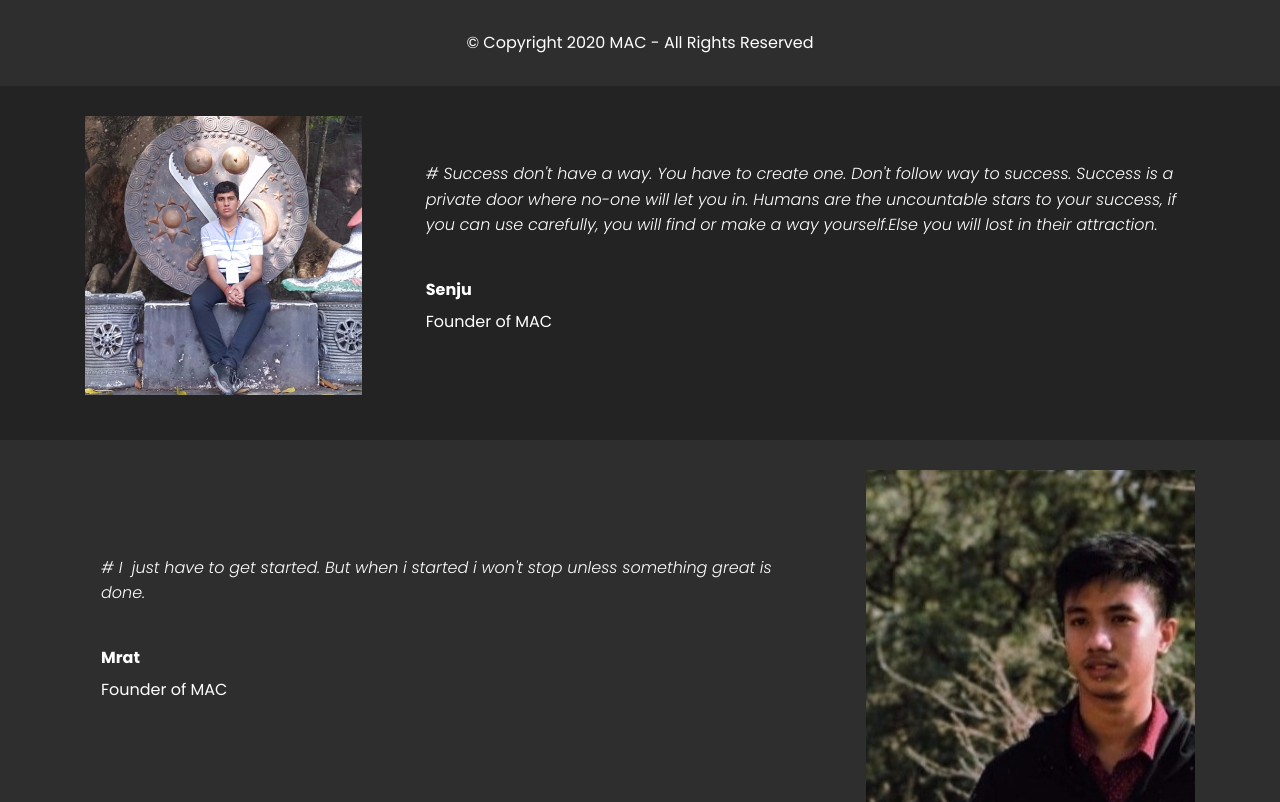
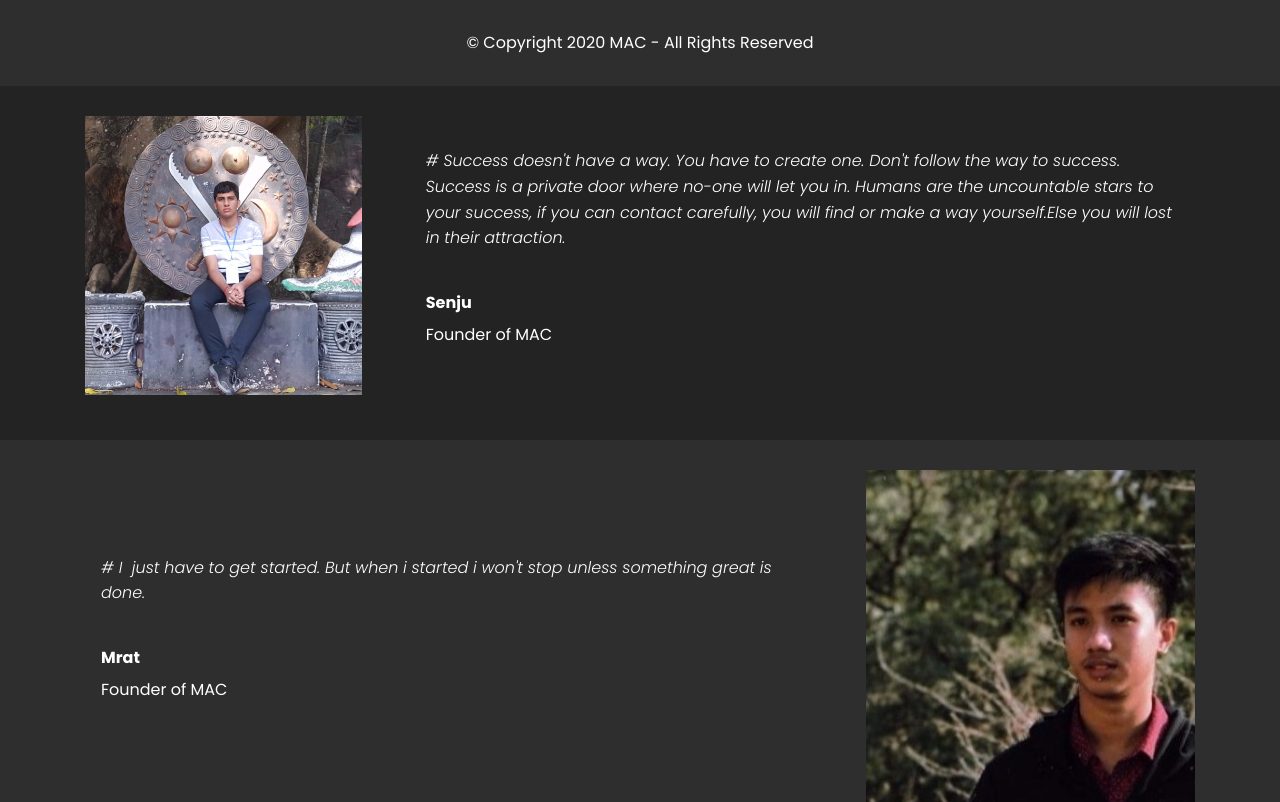
Before and after one commit to MyathtutKYaw/Web-MAC, a plain HTML site: page page1.html in a window 1280 px wide. Drawn offline with Linux system fonts and the light colour scheme.

Commit message:
Hello text edited

```diff
--- a/page1.html
+++ b/page1.html
@@ -52,7 +52,7 @@
               <img src="assets/images/20180420-145441.jpeg" alt="" title="">
             </div>
             <div class="media-content px-3 align-self-center mbr-white py-2">
-                    <p class="mbr-text testimonial-text mbr-fonts-style display-7"># Success don't have a way. You have to create one. Don't follow way to success. Success is a private door where no-one will let you in. Humans are the uncountable stars to your success, if you can use carefully, you will find or make a way yourself.Else you will lost in their attraction.</p>
+                    <p class="mbr-text testimonial-text mbr-fonts-style display-7"># Success doesn't have a way. You have to create one. Don't follow the way to success. Success is a private door where no-one will let you in. Humans are the uncountable stars to your success, if you can contact carefully, you will find or make a way yourself.Else you will lost in their attraction.</p>
                     <p class="mbr-author-name pt-4 mb-2 mbr-fonts-style display-7">Senju</p>
                     <p class="mbr-author-desc mbr-fonts-style display-7">Founder of MAC</p>
             </div>
```
